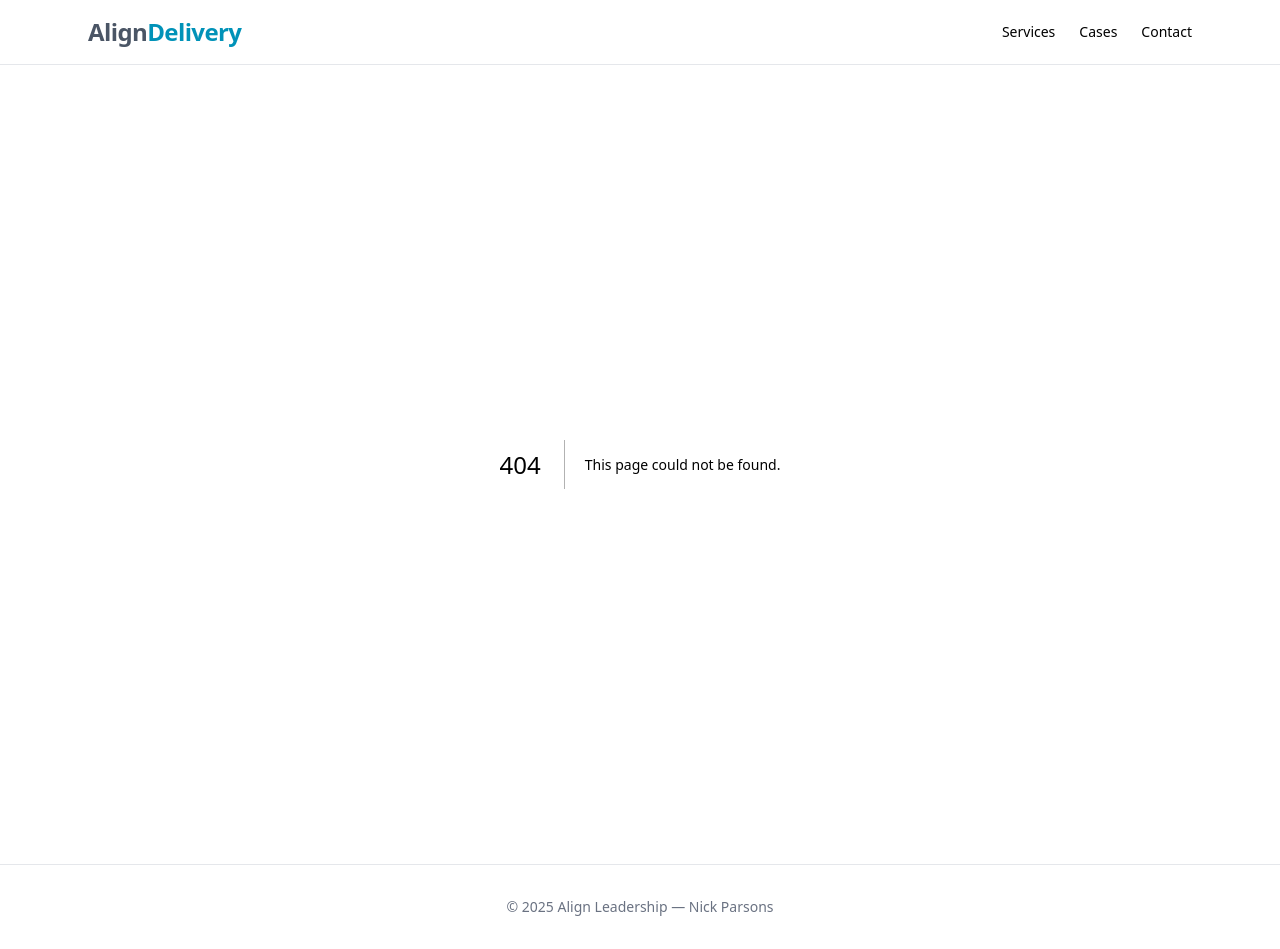
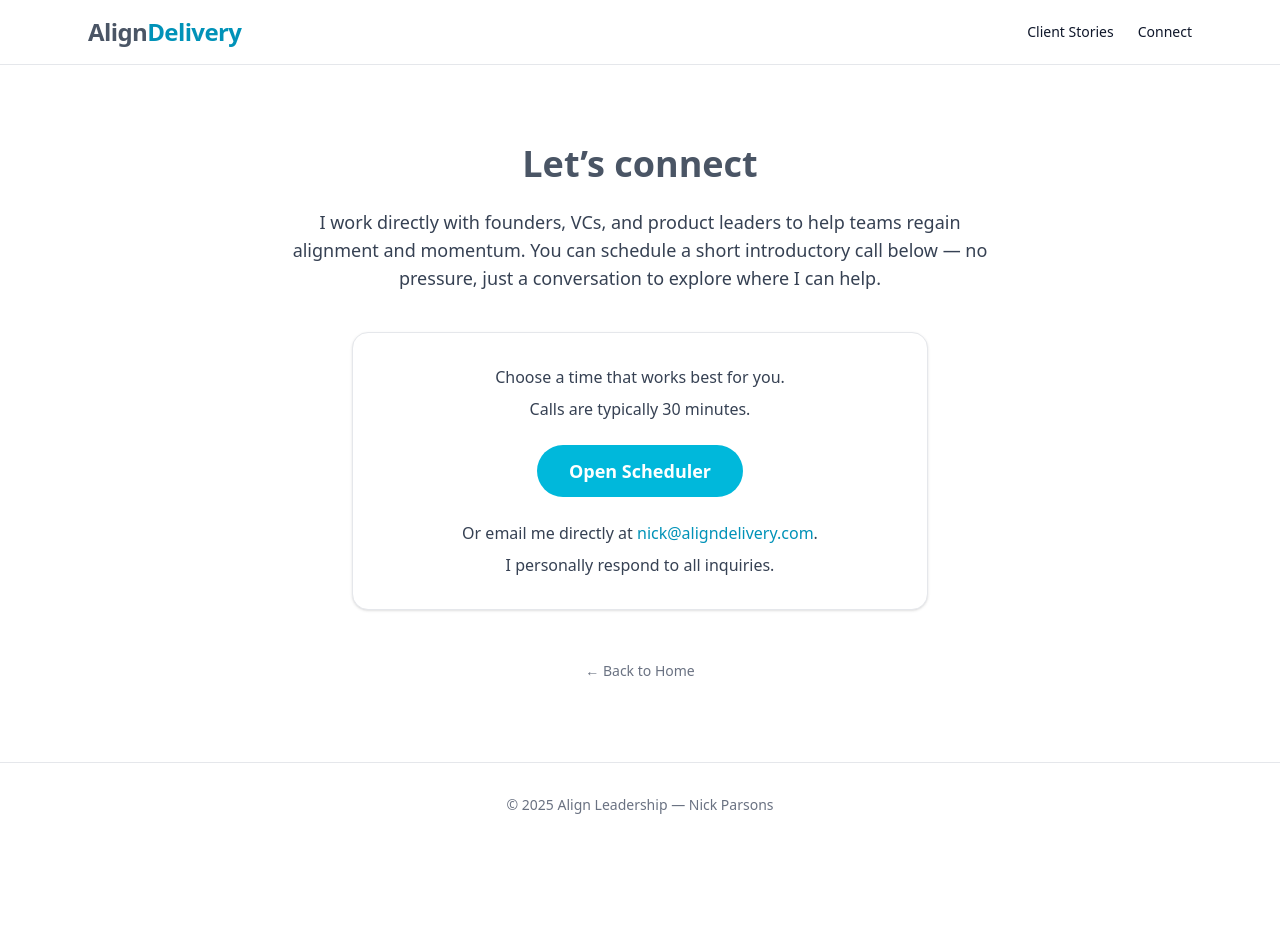
Before and after one commit to ironcoyoteboots/consulting, a Next.js app: page /connect in a window 1280 px wide. Before the commit this address had no page. After the commit the page ends 847 px from the top, so only its background shows below. Built offline with nearby package versions, Linux system fonts and the light colour scheme.

Commit message:
Finalize homepage with Pillars, Align Commitment, CTA, and ESLint updates

```diff
--- a/src/app/components/pillars.tsx
+++ b/src/app/components/pillars.tsx
@@ -1,5 +1,4 @@
 import Link from "next/link";
-import { Handshake, Target, Waypoints, ChartSpline } from "lucide-react";
 
 export default function Pillars() {
   return (
--- /dev/null
+++ b/src/app/connect/page.tsx
@@ -0,0 +1,67 @@
+// app/connect/page.tsx
+import Link from "next/link";
+
+export const metadata = {
+    title: "Connect — Align Delivery",
+    description: "Schedule a conversation with Nick Parsons at Align Delivery.",
+};
+
+export default function ConnectPage() {
+    return (
+        <section className="py-20 text-center">
+            <div className="max-w-3xl mx-auto px-6">
+                <h1 className="text-4xl font-semibold text-gray-600 mb-6">
+                    Let’s connect
+                </h1>
+                <p className="text-lg text-gray-700 mb-10">
+                    I work directly with founders, VCs, and product leaders to help teams
+                    regain alignment and momentum. You can schedule a short introductory
+                    call below — no pressure, just a conversation to explore where I can help.
+                </p>
+
+                {/* Booking Card */}
+                <div className="rounded-2xl border border-gray-200 shadow-sm p-8 bg-white max-w-xl mx-auto text-gray-700 ">
+                    <p className="mb-2">
+                        Choose a time that works best for you.
+                    </p>
+                    <p className="mb-6">
+                        Calls are typically 30 minutes.
+                    </p>
+                    <p className="mb-6">
+                        <a
+                            href="https://calendar.app.google/WrovkBR14NvqZaqR8"
+                            target="_blank"
+                            rel="noopener noreferrer"
+                            className="inline-block bg-cyan-500 text-white font-semibold px-8 py-3 rounded-full hover:bg-cyan-700 text-lg transition-colors"
+                        >
+                            Open Scheduler
+                        </a>
+                    </p>
+                    <p>
+                        Or email me directly at{" "}
+                        <a
+                            href="mailto:nick@aligndelivery.com"
+                            className="text-cyan-600 hover:underline"
+                        >
+                            nick@aligndelivery.com
+                        </a>
+                        .
+                    </p>
+                    <p className="mt-2">
+                        I personally respond to all inquiries.
+                    </p>
+                </div>
+
+                {/* Back link */}
+                <div className="mt-12">
+                    <Link
+                        href="/"
+                        className="text-sm text-gray-500 hover:text-cyan-600 transition-colors"
+                    >
+                        ← Back to Home
+                    </Link>
+                </div>
+            </div>
+        </section>
+    );
+}
--- a/src/app/layout.tsx
+++ b/src/app/layout.tsx
@@ -20,9 +20,8 @@ export default function RootLayout({ children }: { children: React.ReactNode })
               <span className="text-cyan-600 group-hover:text-cyan-400">Delivery</span>
             </Link>
             <nav className="flex gap-6 text-sm font-medium">
-              <Link href="/services" className="hover:text-cyan-600 transition">Services</Link>
-              <Link href="/cases" className="hover:text-cyan-600 transition">Cases</Link>
-              <Link href="/contact" className="hover:text-cyan-600 transition">Contact</Link>
+              <Link href="/clients" className="hover:text-cyan-600 transition">Client Stories</Link>
+              <Link href="/connect" className="hover:text-cyan-600 transition">Connect</Link>
             </nav>
           </div>
         </header>
--- a/src/app/page.tsx
+++ b/src/app/page.tsx
@@ -1,5 +1,5 @@
 import Link from "next/link";
-import Pillars from "./components/pillars";
+import { Handshake, Target, Waypoints, ChartSpline } from "lucide-react";
 
 export default function Home() {
   return (
@@ -23,26 +23,23 @@ export default function Home() {
             <div className="mx-auto max-w-5xl px-4 -mt-2 md:-mt-2">
               <h1 className="font-bold leading-tight mb-4 drop-shadow-[0_2px_6px_rgba(0,0,0,0.5)]
                              text-2xl sm:text-3xl md:text-5xl lg:text-6xl text-white">
-                Helping leaders and teams align{" "}
-                <span className="text-cyan-400">vision</span>,{" "}
-                <span className="text-cyan-400">process</span> and{" "}
-                <span className="text-cyan-400">delivery</span>.
+                Helping leaders and teams align vision, process and delivery.
               </h1>
-              <p className="mt-2 text-sm sm:text-base md:text-lg text-gray-100 mt-13">
+              <p className="mt-2 text-sm sm:text-base md:text-2xl text-gray-100 mt-13">
                 When people are aligned, work moves smoothly, decisions stick, and results follow.              </p>
 
               <div className="mt-8 flex flex-wrap gap-4 justify-center">
                 <Link
-                  href="/contact"
+                  href="/connect"
                   className="bg-cyan-500 text-white font-semibold px-5 md:px-6 py-2.5 md:py-3 rounded-full hover:bg-cyan-700 text-sm md:text-lg"
                 >
-                  Schedule a call
+                  Schedule a Call
                 </Link>
                 <Link
-                  href="/services"
+                  href="/ v"
                   className="border border-white text-white font-semibold px-5 md:px-6 py-2.5 md:py-3 rounded-full hover:bg-white/10 text-sm md:text-lg"
                 >
-                  See services
+                  Client Stories
                 </Link>
               </div>
             </div>
@@ -63,16 +60,84 @@ export default function Home() {
           </p>
         </section>
 
-        <Pillars />
+        {/* --- Pillars --- */}
+        <section>
+          <div className="grid gap-6 md:grid-cols-3 items-stretch mt-8">
+            {/* Align Leadership */}
+            <div className="group border border-gray-200 rounded-2xl p-6 bg-white flex flex-col justify-between h-full transition-all duration-200 hover:border-cyan-500 hover:-translate-y-1 hover:shadow-md">
+              <div>
+                <h3 className="text-lg font-semibold text-gray-500 transition-colors duration-200 group-hover:text-cyan-600 text-center">
+                  Align Leadership
+                </h3>
+                <Handshake className="w-12 h-12 mx-auto text-cyan-500 mb-4 mt-4 transition-transform duration-200 group-hover:scale-110" />
+                <p className="mt-3 text-gray-700 text-base">
+                  Partnering with leaders and teams across product, engineering and design to create shared priorities,
+                  clear goals and genuine alignment on what matters most. When teams and leadership are aligned,
+                  direction becomes consistent and decisions get easier.
+                </p>
+              </div>
+            </div>
+
+            {/* Align Delivery */}
+            <div className="group border border-gray-200 rounded-2xl p-6 bg-white flex flex-col justify-between h-full transition-all duration-200 hover:border-cyan-500 hover:-translate-y-1 hover:shadow-md">
+              <div>
+                <h3 className="text-lg font-semibold text-gray-500 transition-colors duration-200 group-hover:text-cyan-600 text-center">
+                  Align Delivery
+                </h3>
+                <Waypoints className="w-12 h-12 mx-auto text-cyan-500 mb-4 mt-4 transition-transform duration-200 group-hover:scale-110" />
+                <p className="mt-3 text-gray-700 text-base">
+                  Together we design delivery systems that fit your team, not just someone else’s playbook.
+                  From working agreements to visibility and flow, we bring structure without killing momentum.
+                </p>
+              </div>
+            </div>
+
+            {/* Align Growth */}
+            <div className="group border border-gray-200 rounded-2xl p-6 bg-white flex flex-col justify-between h-full transition-all duration-200 hover:border-cyan-500 hover:-translate-y-1 hover:shadow-md">
+              <div>
+                <h3 className="text-lg font-semibold text-gray-500 transition-colors duration-200 group-hover:text-cyan-600 text-center">
+                  Align Growth
+                </h3>
+                <ChartSpline className="w-12 h-12 mx-auto text-cyan-500 mb-4 mt-4 transition-transform duration-200 group-hover:scale-110" />
+                <p className="mt-3 text-gray-700 text-base">
+                  Partnering with product, project and engineering teams to strengthen how they collaborate,
+                  communicate and work. The result is stronger teams, better engagement, and a healthier culture.
+                </p>
+              </div>
+            </div>
+          </div>
+        </section>
+
+
+        {/* --- Quotes --- */}
+        <section className="bg-gray-50 py-16 mt-12 rounded-2xl">
+          <div className="max-w-4xl mx-auto text-center">
+            <div className="grid md:grid-cols-3 gap-8 text-gray-700">
+              <blockquote className="italic">
+                “Nick brought clarity and calm during a chaotic product transition. We shipped faster than we thought possible.”
+                <footer className="mt-3 text-sm text-gray-500">VP Engineering, Fintech Startup</footer>
+              </blockquote>
+              <blockquote className="italic">
+                “He helped us simplify priorities and rebuild trust between product and engineering.”
+                <footer className="mt-3 text-sm text-gray-500">CTO, Consumer App</footer>
+              </blockquote>
+              <blockquote className="italic">
+                “Nick changed how our leaders think about focus — we got momentum back fast.”
+                <footer className="mt-3 text-sm text-gray-500">Head of Product, Series A SaaS</footer>
+              </blockquote>
+            </div>
+          </div>
+        </section>
 
         {/* --- Promise --- */}
         <section className="container">
           <div className="mx-auto max-w-2xl text-center">
-            <div className="h-px bg-gray-200 mb-8" />
+            <div className="h-px bg-gray-200 mb-4" />
             <h2 className="text-2xl font-semibold text-gray-600">The Align Commitment</h2>
             <p className="mt-2 text-base text-gray-600">
               A simple promise - if you don’t see value in the first month, you don’t pay.
             </p>
+            <div className="h-px bg-gray-200 mt-4" />
           </div>
         </section>
 
@@ -94,6 +159,9 @@ export default function Home() {
           </div>
         </section>
 
+
+
+
       </main>
     </>
   );
```
